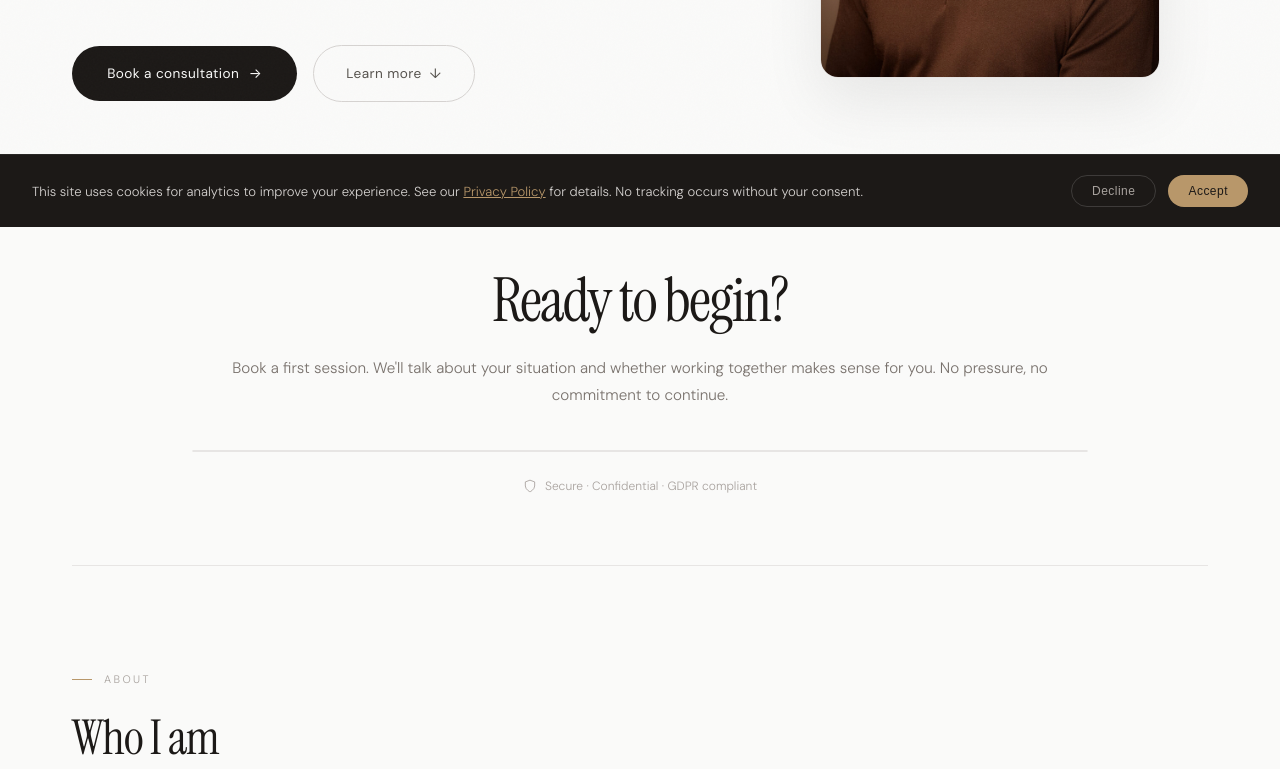
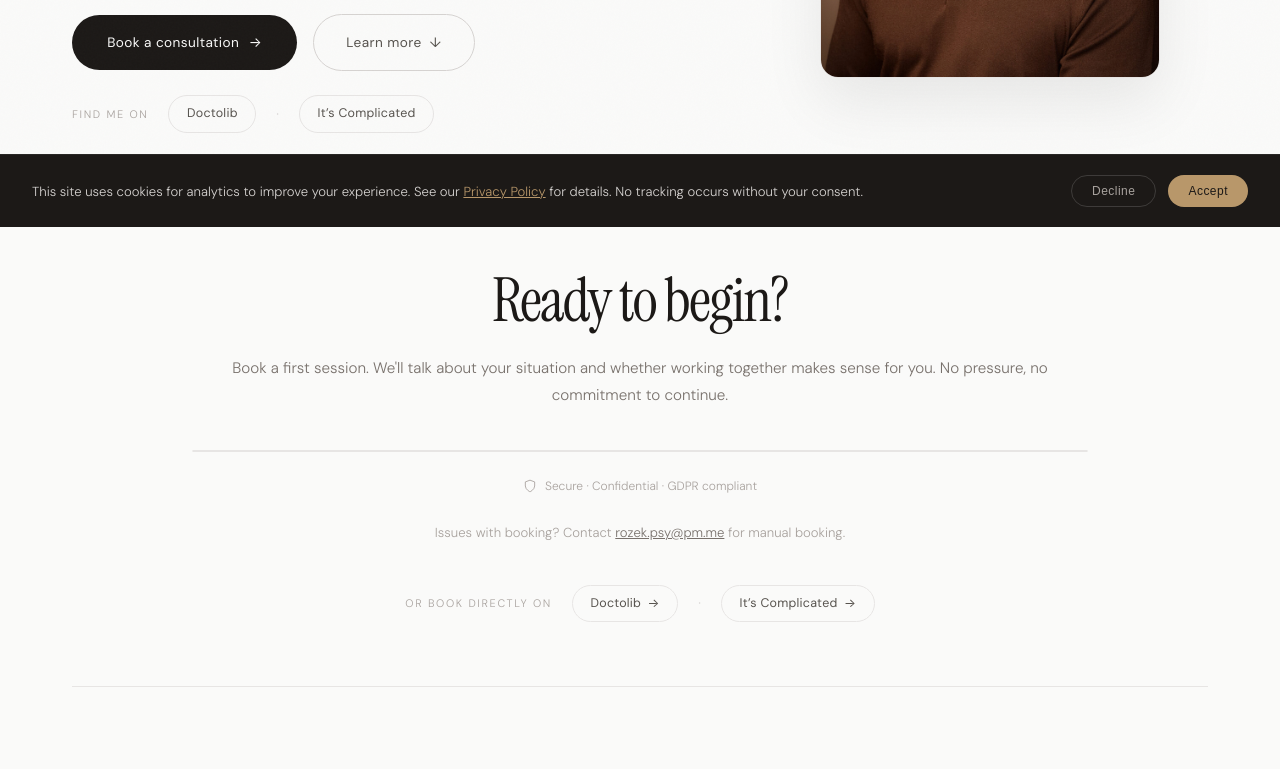
Before and after one commit to anubx/praxis-site, a website: page public/index.html in a window 1280 px wide. Shown: the part 573-1342 px from the top of the page. Drawn offline with Linux system fonts and the light colour scheme; a script that the page names is missing.

Commit message:
Add social proof to hero, booking fallback email, direct booking links below calendar

```diff
--- a/public/index.html
+++ b/public/index.html
@@ -1284,6 +1284,18 @@
         Learn more <span class="arrow">&darr;</span>
       </a>
     </div>
+    <div class="trust-badges" style="margin-top:1.5rem; justify-content: flex-start;">
+      <span class="trust-label">Find me on</span>
+      <a href="https://www.doctolib.de/heilpraktiker-fur-psychotherapie/muenchen/robert-p-rozek" target="_blank" rel="noopener" class="trust-badge"
+         onclick="trackOutbound(this.href, 'Hero Doctolib')">
+        Doctolib
+      </a>
+      <span class="trust-sep">&middot;</span>
+      <a href="https://complicated.life/find-a-therapist/munich/psychologist-non-medical-practitioner-for-psychotherapy-robert-rozek" target="_blank" rel="noopener" class="trust-badge"
+         onclick="trackOutbound(this.href, 'Hero ItsComplicated')">
+        It&rsquo;s Complicated
+      </a>
+    </div>
   </div>
   <div class="hero-portrait-wrap">
     <!-- Add your portrait: save as /public/portrait.jpg -->
@@ -1314,6 +1326,21 @@
   <div class="cta-badge" style="margin-top:1.5rem;">
     <svg viewBox="0 0 24 24" fill="none" stroke="currentColor" stroke-width="1.5"><path d="M12 22s8-4 8-10V5l-8-3-8 3v7c0 6 8 10 8 10z"/></svg>
     Secure &middot; Confidential &middot; GDPR compliant
+  </div>
+  <p style="margin-top:1.25rem; font-size:0.82rem; color:var(--stone-400);">
+    Issues with booking? Contact <a href="mailto:rozek.psy@pm.me" style="color:var(--stone-500); text-decoration:underline;">rozek.psy@pm.me</a> for manual booking.
+  </p>
+  <div class="trust-badges" style="margin-top:1.5rem;">
+    <span class="trust-label">Or book directly on</span>
+    <a href="https://www.doctolib.de/heilpraktiker-fur-psychotherapie/muenchen/robert-p-rozek" target="_blank" rel="noopener" class="trust-badge"
+       onclick="trackBooking('doctolib', 'cal_fallback_book', 'Doctolib booking')">
+      Doctolib <span class="arrow">&rarr;</span>
+    </a>
+    <span class="trust-sep">&middot;</span>
+    <a href="https://complicated.life/book/robertrozek" target="_blank" rel="noopener" class="trust-badge"
+       onclick="trackBooking('itscomplicated', 'cal_fallback_book', 'ItsComplicated booking')">
+      It&rsquo;s Complicated <span class="arrow">&rarr;</span>
+    </a>
   </div>
 </section>
 
@@ -1415,13 +1442,13 @@
 <section class="trust-strip reveal">
   <div class="container">
     <div class="trust-badges">
-      <span class="trust-label">Verified on</span>
+      <span class="trust-label">Find me on</span>
       <a href="https://www.doctolib.de/heilpraktiker-fur-psychotherapie/muenchen/robert-p-rozek" target="_blank" rel="noopener" class="trust-badge"
          onclick="trackOutbound(this.href, 'Doctolib')">
         Doctolib
       </a>
       <span class="trust-sep">&middot;</span>
-      <a href="https://complicated.life/book/robertrozek" target="_blank" rel="noopener" class="trust-badge"
+      <a href="https://complicated.life/find-a-therapist/munich/psychologist-non-medical-practitioner-for-psychotherapy-robert-rozek" target="_blank" rel="noopener" class="trust-badge"
          onclick="trackOutbound(this.href, 'ItsComplicated')">
         It&rsquo;s Complicated
       </a>
```
